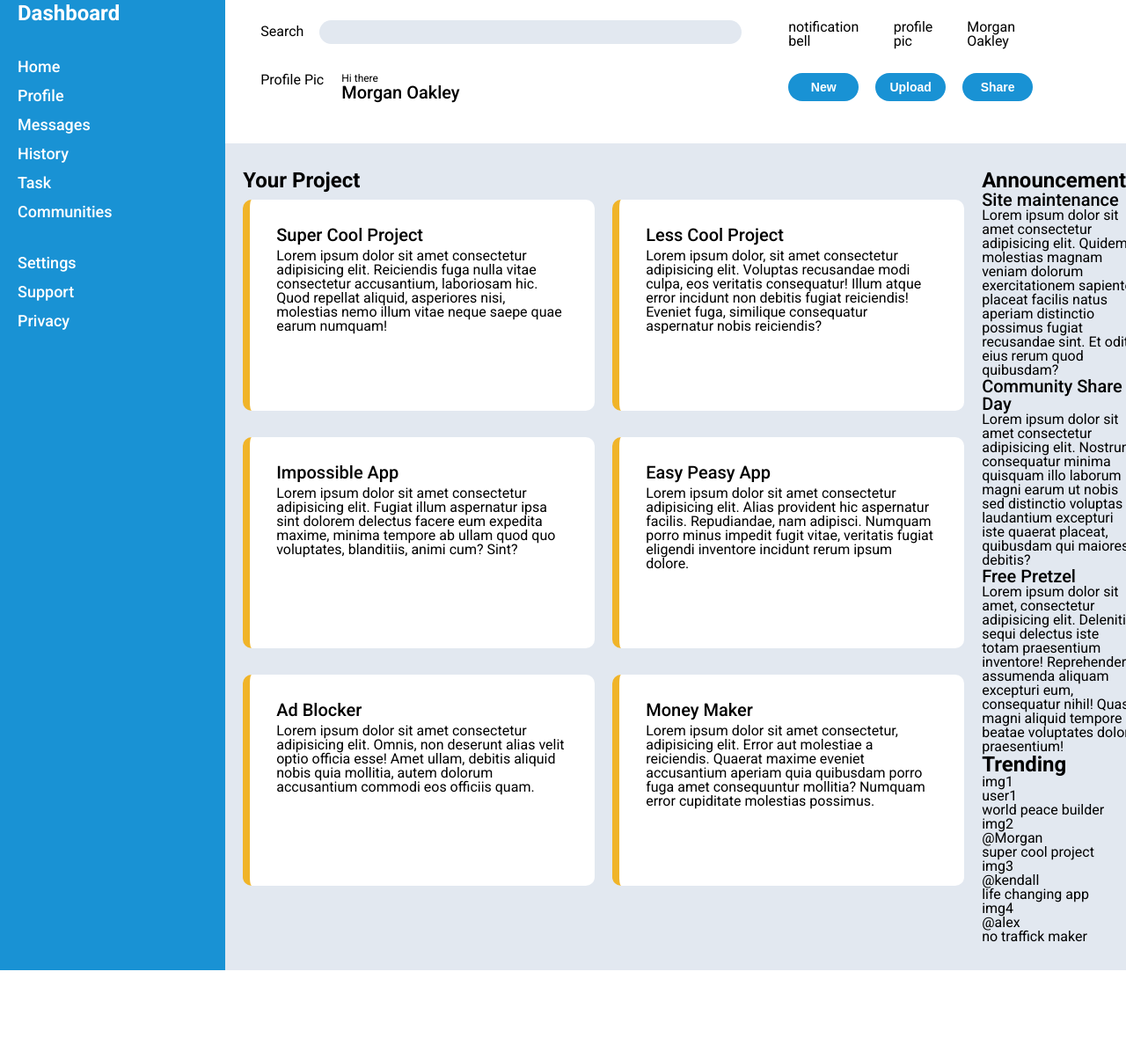
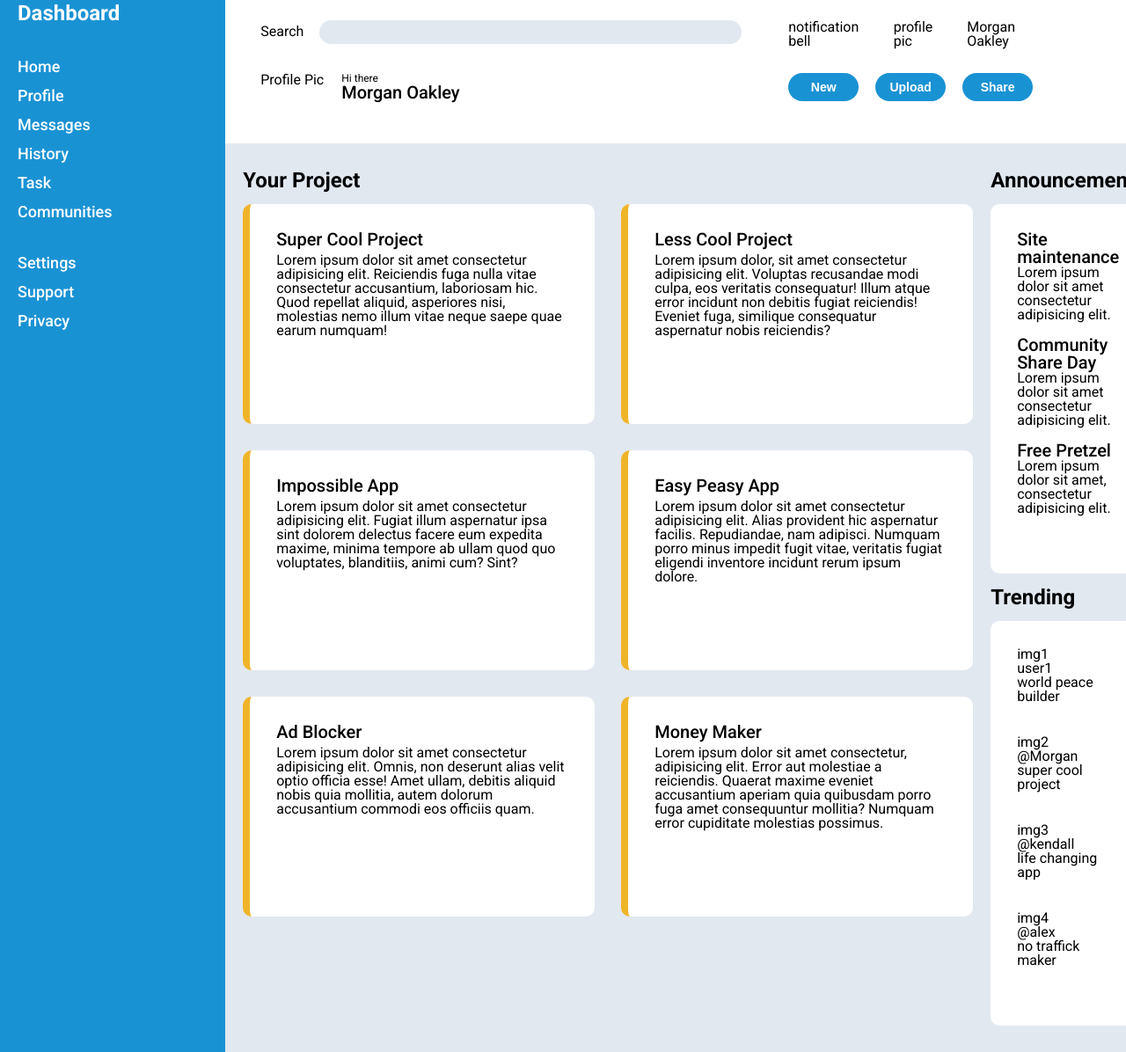
Before and after one commit to sereneThePity/project-admin-dashboard, a plain HTML site: page index.html in a window 1280 px wide. Shown: the part 17-1213 px from the top of the page at 88% size. Before the commit the page ends 1120 px from the top, so only its background shows below. Drawn offline with Linux system fonts and the light colour scheme.

Commit message:
Complete basic template

```diff
--- a/index.html
+++ b/index.html
@@ -53,7 +53,7 @@
             </header>
             <div class="content">
                 <div class="projects">
-                    <h1>Your Project</h1>
+                    <h1 class="cards-title">Your Project</h1>
                     <div class="project-cards">
                         <div class="card">
                             <h2>Super Cool Project</h2>
@@ -82,25 +82,25 @@
                     </div>
                 </div>
                 <div class="announcement-and-trending">
-                    <div class="announcement">
-                        <h1>Announcements</h1>
+                    <div class="announcement" >
+                        <h1 class="cards-title">Announcements</h1>
                         <div class="announcement-cards">
                             <div class="announcement-card">
                                 <h2>Site maintenance</h2>
-                                <p>Lorem ipsum dolor sit amet consectetur adipisicing elit. Quidem, molestias magnam veniam dolorum exercitationem sapiente, placeat facilis natus aperiam distinctio possimus fugiat recusandae sint. Et odit eius rerum quod quibusdam?</p>
-                            </div>
+                                <p>Lorem ipsum dolor sit amet consectetur adipisicing elit.
+                                </div>
                             <div class="announcement-card">
                                 <h2>Community Share Day</h2>
-                                <p>Lorem ipsum dolor sit amet consectetur adipisicing elit. Nostrum consequatur minima quisquam illo laborum magni earum ut nobis sed distinctio voluptas laudantium excepturi iste quaerat placeat, quibusdam qui maiores debitis?</p>
-                            </div>
+                                <p>Lorem ipsum dolor sit amet consectetur adipisicing elit.
+                                </div>
                             <div class="announcement-card">
                                 <h2>Free Pretzel</h2>
-                                <p>Lorem ipsum dolor sit amet, consectetur adipisicing elit. Deleniti sequi delectus iste totam praesentium inventore! Reprehenderit assumenda aliquam excepturi eum, consequatur nihil! Quasi magni aliquid tempore beatae voluptates dolore praesentium!</p>
-                            </div>
+                                <p>Lorem ipsum dolor sit amet, consectetur adipisicing elit.
+                                </div>
                         </div>
                     </div>
                     <div class="trending">
-                        <h1>Trending</h1>
+                        <h1 class="cards-title">Trending</h1>
                         <div class="trending-cards">
                             <div class="trending-card">
                                 <span>img1</span>
--- a/style.css
+++ b/style.css
@@ -141,12 +141,15 @@ button{
     display: grid;
     grid-template-columns: 400px 400px;
     grid-template-rows: repeat(3, 250px);
-    gap: 20px;
+    gap: 30px;
     padding-right: 20px;
 }
 
+.cards-title{
+    margin-bottom: 15px;
+}
+
 .project-cards>.card{
-    margin-top: 10px;
     background-color: white;
     border-radius: 10px;
     border-left: 8px solid var(--yellow);
@@ -156,3 +159,20 @@ button{
 .card>p{
     padding-top: 6px;
 }
+
+.announcement-cards{
+    background-color: white;
+    display: grid;
+    grid-template-rows: repeat(3,120px);
+    margin-bottom: 15px;
+    border-radius: 10px;
+    padding: 30px;
+}
+
+.trending-cards{
+    background-color: white;
+    display: grid;
+    grid-template-rows: repeat(4,100px);
+    border-radius: 10px;
+    padding: 30px;
+}
```
